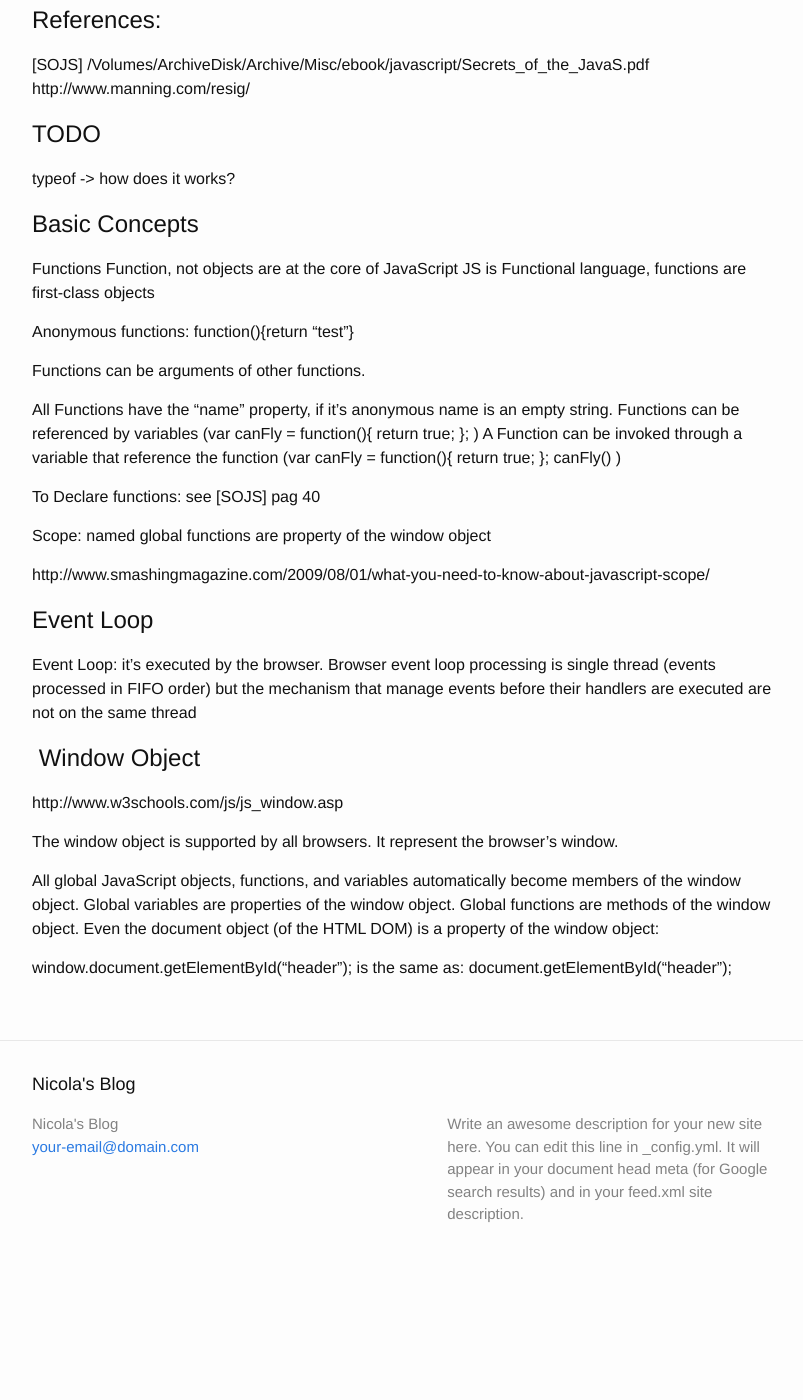
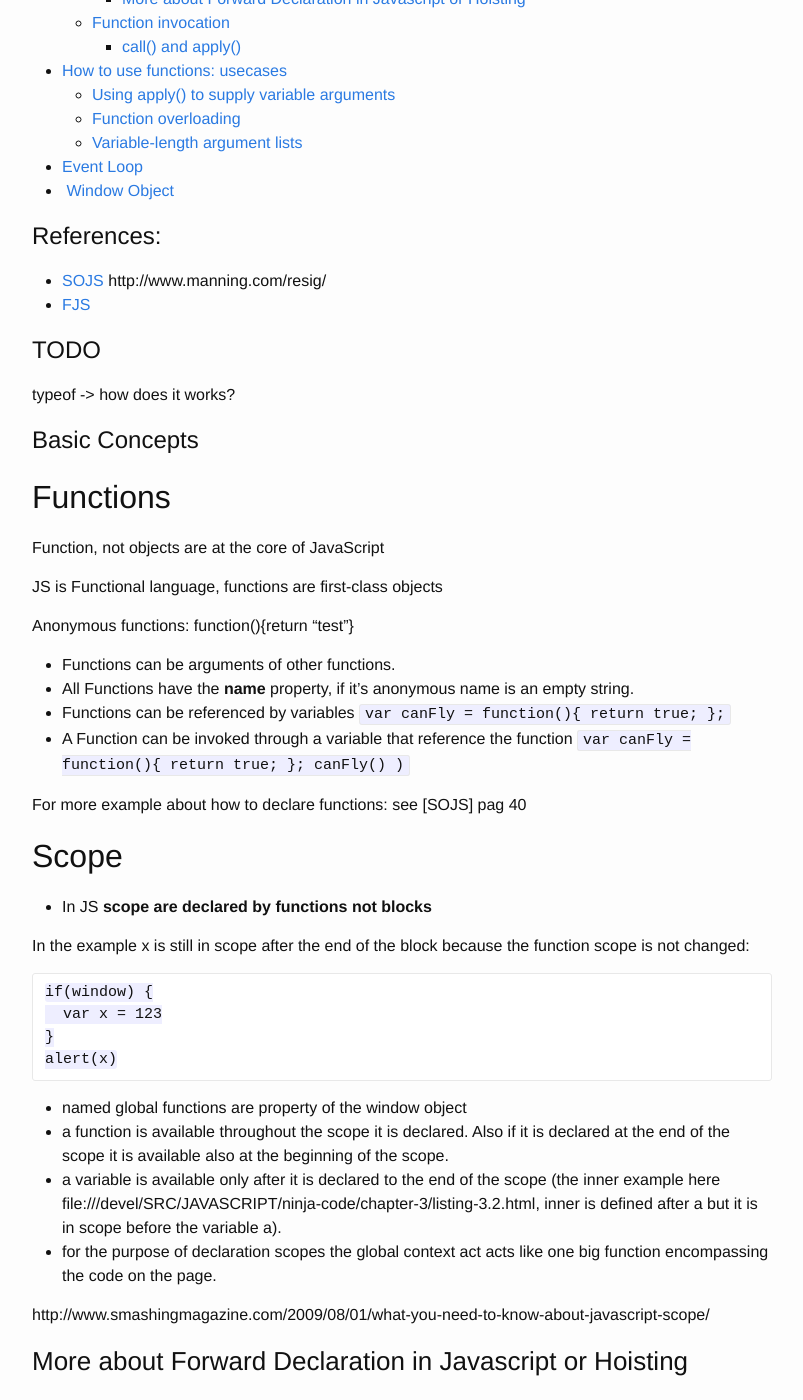
Before and after one commit to breezeight/nicola_blog, a Jekyll site: the page built from _guides/javascript.markdown, in a window 1280 px wide and 1400 px high, scrolled down 384 px. Shown: the whole window, without its empty margins (238-1041 px from the left). Built offline with Jekyll 4.4.1, drawn with Linux system fonts in a browser that asks for light colours; before the commit the page ends 1670 px from its top, so only the background shows below that; some of the changed text lies outside the part shown.

Commit message:
JS scopes and functions

```diff
--- a/_guides/javascript.markdown
+++ b/_guides/javascript.markdown
@@ -16,41 +16,162 @@ categories: ["javascript"]
 
 
 # References:
-[SOJS] /Volumes/ArchiveDisk/Archive/Misc/ebook/javascript/Secrets_of_the_JavaS.pdf    http://www.manning.com/resig/
 
+* [SOJS](/Volumes/ArchiveDisk/Archive/Misc/ebook/javascript/Secrets_of_the_JavaS.pdf)    http://www.manning.com/resig/
+* [FJS](/Volumes/ArchiveDisk/Archive/Misc/ebook/javascript/Functional_JavaScript.pdf)
 
 # TODO
 typeof -> how does it works?
 
 
 # Basic Concepts
-Functions
+
+## Functions
+
 Function, not objects are at the core of JavaScript
+
 JS is Functional language, functions are first-class objects
 
 
 Anonymous functions:
 function(){return "test"}
 
+* Functions can be arguments of other functions.
+* All Functions have the **name** property, if it's anonymous name is an empty string.
+* Functions can be referenced by variables `var canFly = function(){ return true; };`
+* A Function can be invoked through a variable that reference the function `var canFly = function(){ return true; }; canFly() )`
 
-Functions can be arguments of other functions.
+
+For more example about how to declare functions: see [SOJS] pag 40
+
+## Scope
+
+* In JS **scope are declared by functions not blocks**
+
+In the example x is still in scope after the end of the block because
+the function scope is not changed:
+
+~~~
+if(window) {
+  var x = 123
+}
+alert(x)
+~~~
+
+* named global functions are property of the window object
+* a function is available throughout the scope it is declared. Also if it
+is declared at the end of the scope it is available also at the
+beginning of the scope.
+* a variable is available only after it is declared to the end of the
+scope (the inner example here file:///devel/SRC/JAVASCRIPT/ninja-code/chapter-3/listing-3.2.html,
+inner is defined after a but it is in scope before the variable a).
+* for the purpose of declaration scopes the global context act acts like
+one big function encompassing the code on the page.
 
 
 
-All Functions have the "name" property, if it's anonymous name is an empty string.
-Functions can be referenced by variables (var canFly = function(){ return true; }; )
-A Function can be invoked through a variable that reference the function (var canFly = function(){ return true; }; canFly() )
+http://www.smashingmagazine.com/2009/08/01/what-you-need-to-know-about-javascript-scope/
+
+### More about Forward Declaration in Javascript or Hoisting
+
+See:
+* http://www.i-programmer.info/programming/javascript/5364-javascript-hoisting-explained.html
+* http://www.w3schools.com/js/js_hoisting.asp
+
+**NOTE** JavaScript in _strict mode_ does not allow variables to be used if they are not declared.
+
+## Function invocation
+
+Function can be invoked as:
+
++ functions
++ methods
++ constructors
++ via call() or apply()
+
+The main difference between different kind of invocation is the object
+referenced by `this`.
+
+**this** is the function context:
+
+* Different than Java, is not the reference to the instance of the class
+* represent different things, depends on the invocation type
+
+Functions can be invoked in various ways, and the invocation mechanism determines the function context value (`this`):
+
++ When invoked as a simple function, the context is the global object (window).
++ When invoked as a method, the context is the object owning the method.
++ When invoked as a constructor, the context is a newly allocated object.
++ When invoked via the apply() or call() methods of the function, the context can be whatever the heck we want.
+
+**arguments** :
+
+* collection of all arguments provided to the function
+* (has a `length` property).
+* Is not an Array but array notation can be used `arguments[2]`.
 
 
-To Declare functions: see [SOJS] pag 40
+A function can invoked with:
+
+* more arguments than in the function signature: is allowed...yes ???
+* less arguments than in the function signature: is allowed. Missing params are set
+to `undefined`.
 
 
+### call() and apply()
+see [SOJS] paragraph 3.3.5
 
-Scope:
-named global functions are property of the window object
+Usecases: implement a "foreach", implement a callback system
+
+To invoke a function using its `apply()` method, we pass two parameters to apply(): the object to be used as the function context, and an array of values to be used as the invocation arguments. The `call()` method is used in a similar manner, except that the arguments are passed directly in the argument list rather than as an array.
+
+~~~javascript
+<script type="text/javascript">
+  function juggle() {
+    var result = 0;
+    for (var n = 0; n < arguments.length; n++) {
+      result += arguments[n];
+    }
+    this.result = result;
+  }
+  var ninja1 = {};
+  var ninja2 = {};
+  juggle.apply(ninja1,[1,2,3,4]);
+  juggle.call(ninja2,5,6,7,8);
+￼￼￼￼￼￼e Sets up test subjects
+￼￼￼￼￼￼￼  assert(ninja1.result === 10,"juggled via apply");
+  assert(ninja2.result === 26,"juggled via call");
+</script>
+~~~
+
+# How to use functions: usecases
+
+see [SOJS] ch 4
+
++ Recursion
+Recursion in named functions The pilfered reference problem The callee property 70
++ Fun with function as objects
+Recursion with methods 65 Inline named functions 68
+Storing functions 72 ■ Self-memoizing functions 73 Faking array methods 76
++ Checking for functions 86
+
+## Using apply() to supply variable arguments
 
 
-http://www.smashingmagazine.com/2009/08/01/what-you-need-to-know-about-javascript-scope/
+~~~ javascript
+function smallest(array){
+  return Math.min.apply(Math, array);
+}
+
+smallest([0, 1, 2, 3])
+~~~
+
+Also note that we specify the context as being the Math object. This isn’t necessary
+
+## Function overloading
+see [SOJS] ch 4.4.2
+
+## Variable-length argument lists
 
 # Event Loop
 
@@ -59,6 +180,7 @@ Browser event loop processing is single thread (events processed in FIFO order)
 
 
 # Window Object
+
 http://www.w3schools.com/js/js_window.asp
 
 The window object is supported by all browsers. It represent the browser's window.
```
